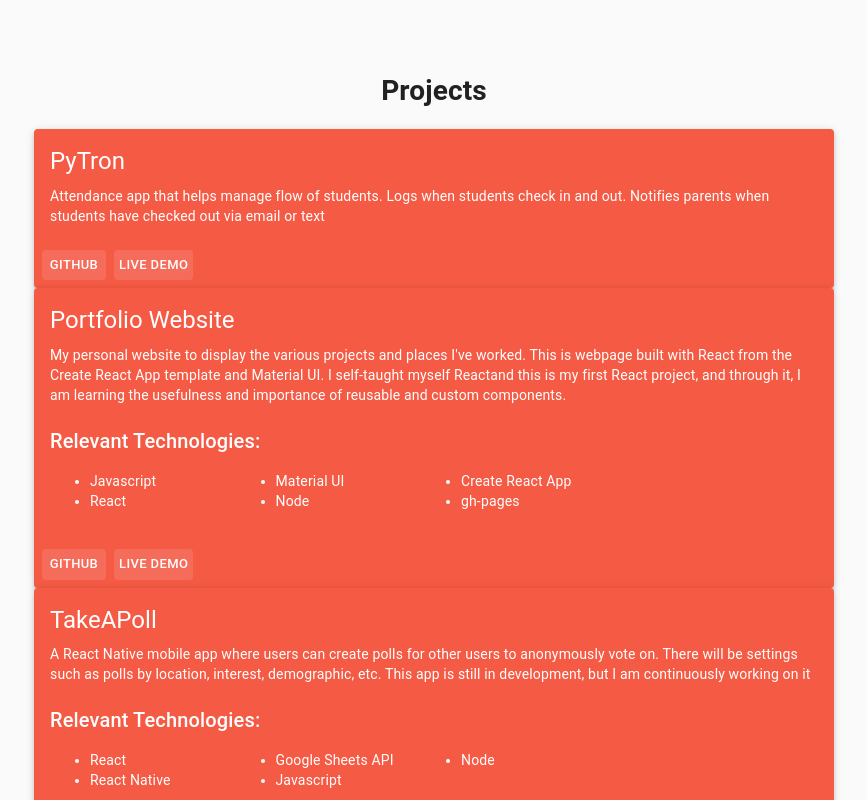
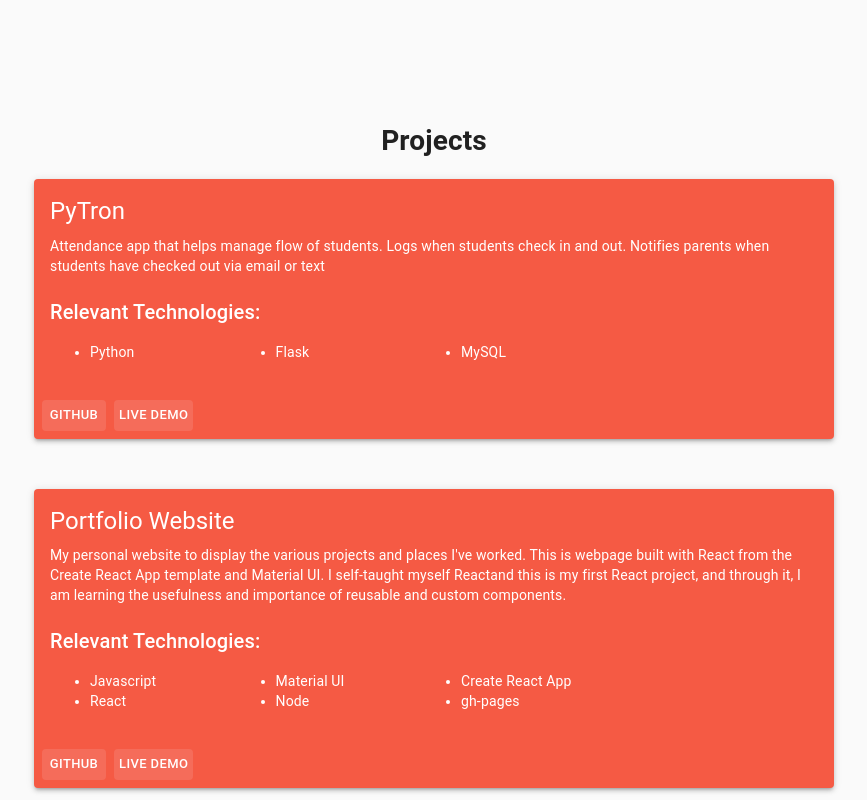
Before and after one commit to ectom/site, a React (Create React App) app: page / in a window 1280 px wide. Shown: the part 1840-2640 px from the top of the page, without its empty margins (206-1073 px from the left). Built offline with nearby package versions, Linux system fonts and the light colour scheme.

Commit message:
added spacing between custom cards

```diff
--- a/src/components/CustomCard.js
+++ b/src/components/CustomCard.js
@@ -12,6 +12,7 @@ const useStyles = makeStyles( {
     textAlign: 'left',
     background: '#F55A44',
     color: 'white',
+    marginBottom: 50
   },
   media: {
     height: 300,
--- a/src/pages/Projects.js
+++ b/src/pages/Projects.js
@@ -2,9 +2,8 @@ import React from 'react';
 import { Grid, makeStyles } from "@material-ui/core";
 import CustomCard from "../components/CustomCard";
 import theme from "../styles";
-import Spacer from '../components/Spacer';
 
-const useStyles = makeStyles( {
+const useStyles = makeStyles({
   root: {
     width: '100%',
     flexGrow: 1,
@@ -35,7 +34,7 @@ const useStyles = makeStyles( {
     fontSize: '22px',
     color: '',
   },
-} );
+});
 
 export default function Projects() {
 
@@ -58,6 +57,7 @@ export default function Projects() {
           button1Link={'https://www.github.com/ectom/PyTron'}
           button2Text={'Live Demo'}
           button2Link={'https://ectom.github.io//404'}
+          skills={['Python', 'Flask', 'MySQL']}
         />
         <CustomCard
           title={'Portfolio Website'}
```
